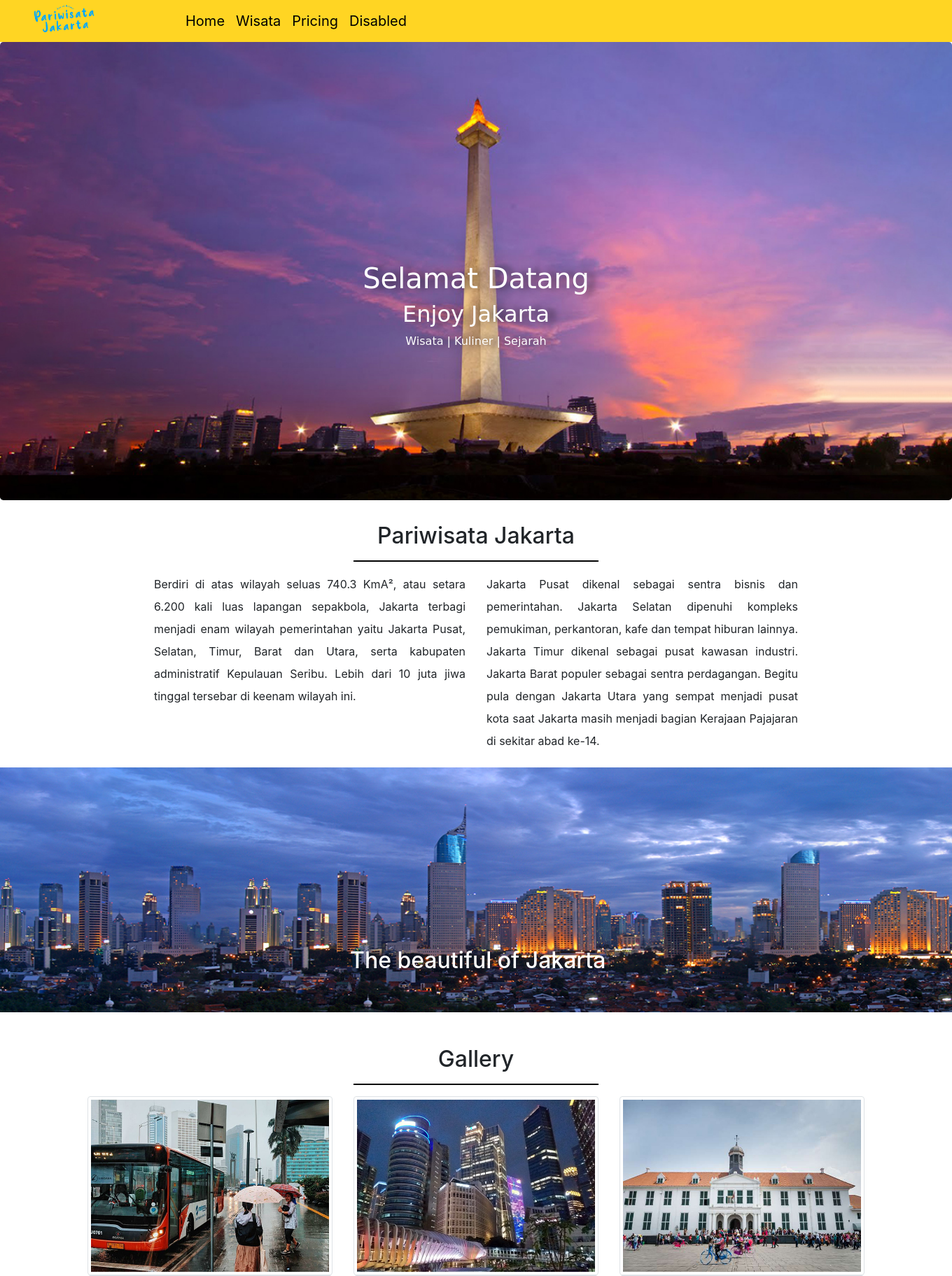
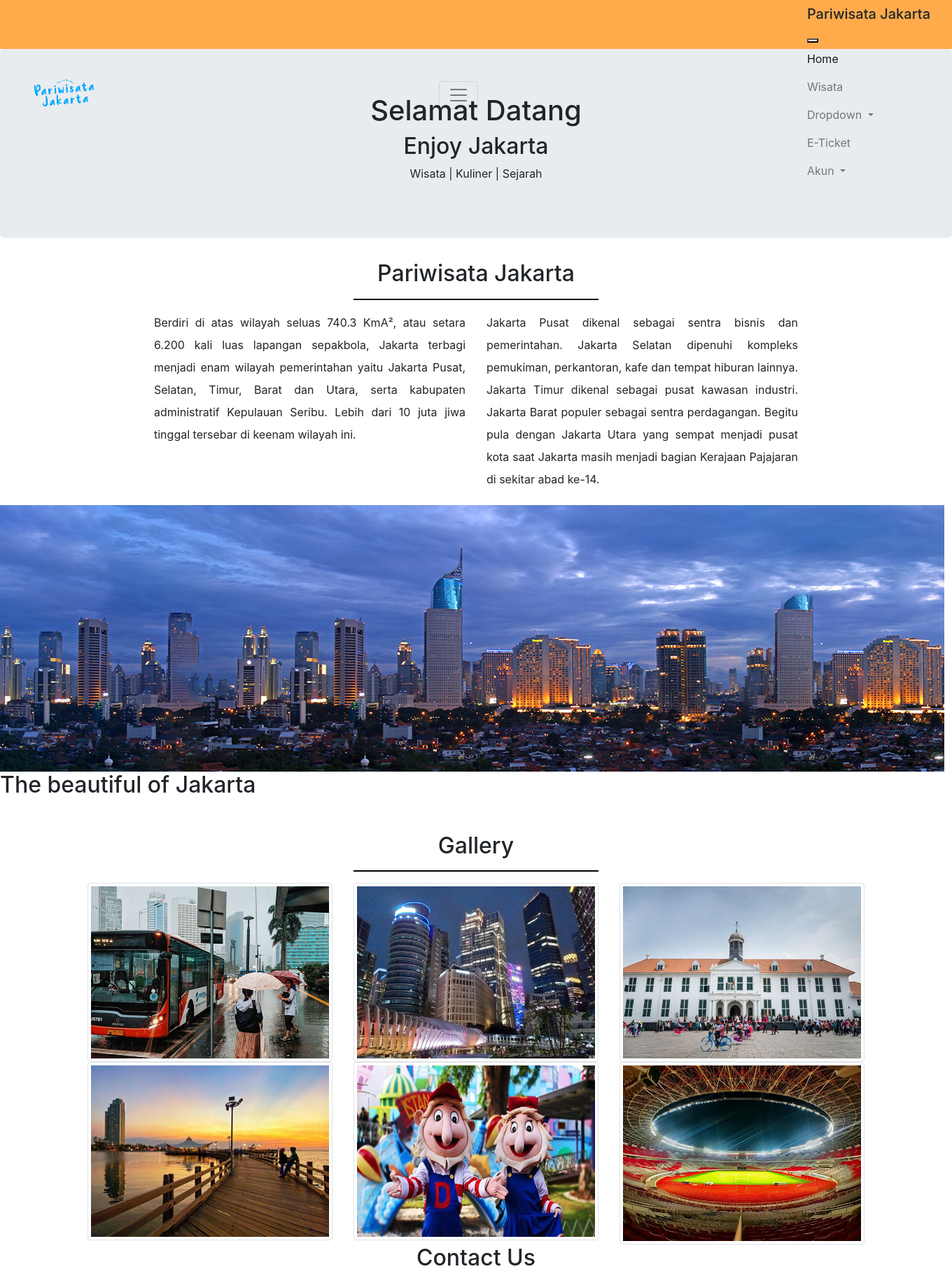
Before and after one commit to abdullahindranugraha/Pariwisata_jakarta, a CodeIgniter app: page /pariwisata_jakarta/ in a window 1360 px wide. Shown: the top 1824 px of the page at 70% size. Run offline with CodeIgniter, Linux system fonts and the light colour scheme; some libraries are stand-ins or nearby versions.

Commit message:
mengubah navbar

```diff
--- a/application/views/templates/footer.php
+++ b/application/views/templates/footer.php
@@ -6,6 +6,7 @@
     </div>
     <!-- Copyright -->
 </footer>
+<script src="<?php echo base_url() ?>assets/js/bootstrap.js"></script>
 </body>
 
 </html>
--- a/application/views/templates/header.php
+++ b/application/views/templates/header.php
@@ -9,42 +9,78 @@
     <link rel="stylesheet" href="<?php echo base_url() ?>assets/css/bootstrap.css">
     <link rel="stylesheet" href="<?php echo base_url() ?>assets/css/informasi.css">
     <link rel="icon" href="<?php echo base_url() ?>assets/img/logo.png">
+    <!--CSS Untuk Banner, karena di file css tidak bisa menggunakan php untuk memanggil base url -->
     <style>
-        .jumbotron {
-            height: 655px;
+        .banner1 {
             background-image: url("<?php echo base_url() ?>assets/img/monas.jpg");
-            background-attachment: fixed;
-            background-size: cover;
-            background-position: center;
-            color: white;
+        }
+
+        .banner2 {
+            background-image: url("<?php echo base_url() ?>assets/img/old.jpg");
+        }
+
+        .banner3 {
+            background-image: url("<?php echo base_url() ?>assets/img/123.jpg");
+        }
+
+        .banner4 {
+            background-image: url("<?php echo base_url() ?>assets/img/jakarta-city.jpg");
+        }
+
+        .pariwisata {
+            background-image: url("<?php echo base_url() ?>assets/img/bg.png");
         }
     </style>
 </head>
 
 <body>
-    <nav class="navbar fixed-top navbar-expand-lg">
+    <nav class="navbar navbar-light fixed-top">
         <div class="container-fluid">
-            <a class="navbar-brand" href="#">
-                <img src="<?php echo base_url() ?>assets/img/logo.png" alt="" class="icon">
-            </a>
-            <button class="navbar-toggler" type="button" data-bs-toggle="collapse" data-bs-target="#navbarNav" aria-controls="navbarNav" aria-expanded="false" aria-label="Toggle navigation">
+            <a class="navbar-brand" href="#"><img src="<?php echo base_url() ?>assets/img/logo.png" alt="" class="icon"></a>
+            <!-- <h1 class="h1"><?= $judul; ?></h1> -->
+            <button class="navbar-toggler" type="button" data-bs-toggle="offcanvas" data-bs-target="#offcanvasNavbar" aria-controls="offcanvasNavbar">
                 <span class="navbar-toggler-icon"></span>
             </button>
-            <div class="collapse navbar-collapse" id="navbarNav">
-                <ul class="navbar-nav">
+            <div class="offcanvas offcanvas-end" tabindex="-1" id="offcanvasNavbar" aria-labelledby="offcanvasNavbarLabel">
+                <div class="offcanvas-header">
+                    <h5 class="offcanvas-title" id="offcanvasNavbarLabel">Pariwisata Jakarta</h5>
+                    <button type="button" class="btn-close text-reset" data-bs-dismiss="offcanvas" aria-label="Close"></button>
+                </div>
+                <div class="offcanvas-body">
+                    <ul class="navbar-nav justify-content-end flex-grow-1 pe-3">
                         <li class="nav-item">
-                        <a class="nav-link active" aria-current="page" href="<?= base_url('informasi'); ?>">Home</a>
+                            <a class="nav-link active" aria-current="page" href="<?php echo base_url() ?>informasi">Home</a>
                         </li>
                         <li class="nav-item">
-                        <a class="nav-link" href="<?= base_url('informasi/wisata'); ?>">Wisata</a>
+                            <a class="nav-link" href="<?php echo base_url() ?>informasi/wisata">Wisata</a>
+                        </li>
+                        <li class="nav-item dropdown">
+                            <a class="nav-link dropdown-toggle" href="#" id="offcanvasNavbarDropdown" role="button" data-bs-toggle="dropdown" aria-expanded="false">
+                                Dropdown
+                            </a>
+                            <ul class="dropdown-menu" aria-labelledby="offcanvasNavbarDropdown">
+                                <li><a class="dropdown-item" href="<?php echo base_url() ?>informasi/sejarah">Sejarah</a></li>
+                                <li>
+                                    <hr class="dropdown-divider">
+                                </li>
+                                <li><a class="dropdown-item" href="#">Kuliner</a></li>
+                            </ul>
                         </li>
                         <li class="nav-item">
-                        <a class="nav-link" href="#">Pricing</a>
+                            <a class="nav-link" href="#">E-Ticket</a>
                         </li>
-                    <li class="nav-item">
-                        <a class="nav-link" href="#">Disabled</a>
+                        <a class="nav-link dropdown-toggle" href="#" id="offcanvasNavbarDropdown" role="button" data-bs-toggle="dropdown" aria-expanded="false">
+                            Akun
+                        </a>
+                        <ul class="dropdown-menu" aria-labelledby="offcanvasNavbarDropdown">
+                            <li><a class="dropdown-item" href="#">Profile</a></li>
+                            <li>
+                                <hr class="dropdown-divider">
                             </li>
+                            <li><a class="dropdown-item" href="#">Login/Register</a></li>
+                        </ul>
                     </ul>
                 </div>
             </div>
+        </div>
     </nav>
--- a/assets/css/informasi.css
+++ b/assets/css/informasi.css
@@ -1,10 +1,10 @@
 body {
-	margin-top: 60px;
+	margin-top: 70px;
 }
 
 .navbar {
-	background-color: #FFD523;
-	height: 60px
+	background-color: #FFAB4C;
+	height: 70px
 }
 
 .icon {
@@ -13,29 +13,60 @@ body {
 	height: 50px;
 }
 
-.navbar-brand,
-.nav-link {
-	color: black;
+.carousel-caption {
+	font-family: comic sans ms;
+	text-shadow: 10px 0px 10px rgba(0, 0, 0, 0.5);
 }
 
-.navbar-nav {
-	font-size: 20px;
-	margin-left: 100px;
+.banner1 {
+	height: 90vh;
+	background-attachment: fixed;
+	background-size: cover;
+	background-position: center;
 }
 
-/* Jumbotron */
-.jumbotron h1,
-.jumbotron h2,
-.jumbotron p {
-	font-family: comic sans ms;
-	text-shadow: 10px 0px 10px rgba(0, 0, 0, 0.5);
-	position: relative;
-	top: 250px;
+.banner2 {
+	height: 90vh;
+	background-attachment: fixed;
+	background-size: cover;
+	background-position: center;
+}
+
+.banner3 {
+	height: 90vh;
+	background-attachment: fixed;
+	background-size: cover;
+	background-position: center;
+}
+
+.banner4 {
+	height: 350px;
+	background-attachment: fixed;
+	background-size: cover;
+	background-position: center;
+	color: white;
+}
+
+.pariwisata {
+	margin-top: 10px;
+	border: 5px solid black;
+}
+
+.slide1 {
+	transform: translateY(-150%);
+	bottom: initial;
 }
 
 hr {
 	width: 350px;
 	border-top: 2px solid black;
+}
+
+.banner4 h2 {
+	font-family: comic sans ms;
+	text-shadow: 10px 0px 10px rgba(0, 0, 0, 0.5);
+	position: relative;
+	top: 150px;
 }
 
 .about p {
@@ -47,22 +78,6 @@ section {
 	min-height: 350px;
 }
 
-.banner img {
-	width: 100%;
-	height: 350px;
+.contact img {
+	width: 200px;
 }
-
-.banner h2 {
-	position: absolute;
-	bottom: -600px;
-	left: 500px;
-	color: white;
-}
-
-.contact img {
-	width: 284px;
-}
-
-.clear {
-	margin-top: 110px;
-}
```
Lines whose indentation alone changed are shown as unchanged.
